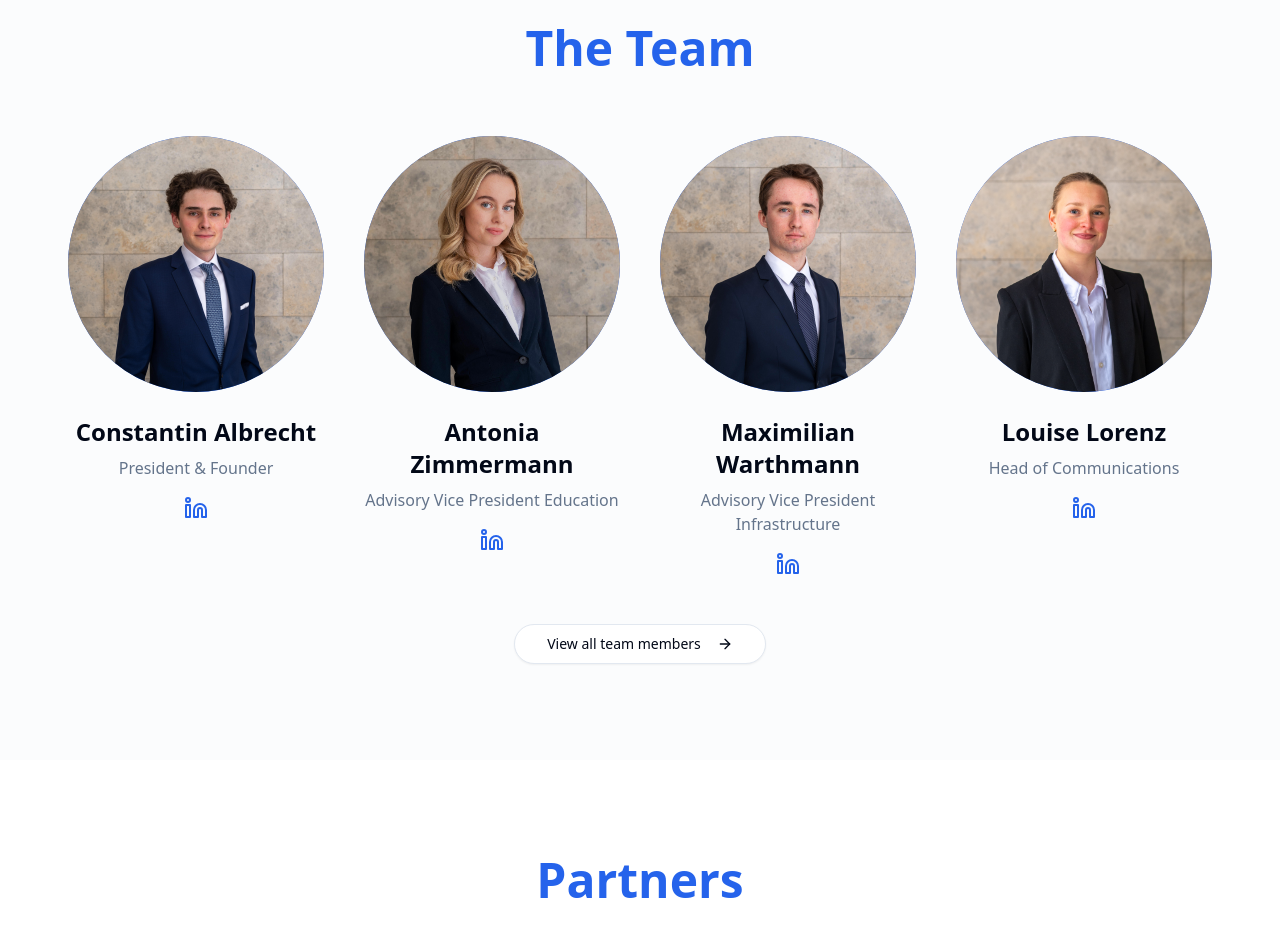
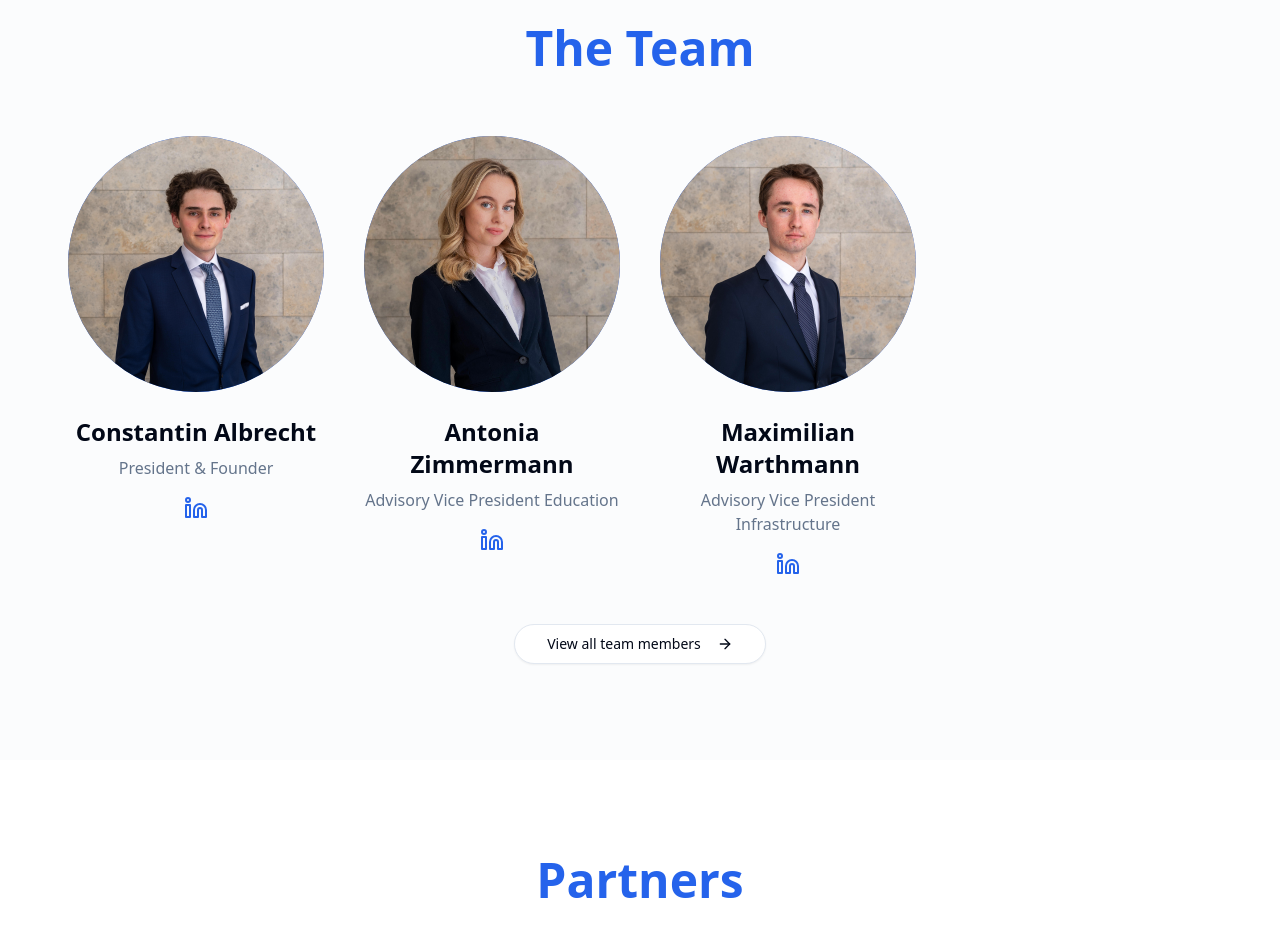
Before and after one commit to munichfinancecircle/website, a Next.js app in the folder my-app/: page / in a window 1280 px wide. Shown: the part 1640-2573 px from the top of the page. Built offline with nearby package versions, Linux system fonts and the light colour scheme.

Commit message:
Update Team

```diff
--- a/my-app/app/page.tsx
+++ b/my-app/app/page.tsx
@@ -62,12 +62,12 @@ const team = [
     image: "/images/Team/TeamMaximilianWarthmann.jpg",
     linkedin: "https://www.linkedin.com/in/maximilianwarthmann/",
   },
-  {
-    name: "Louise Lorenz",
-    role: "Head of Communications",
-    image: "/images/Team/TeamLouiseLorenz.jpg",
-    linkedin: "https://www.linkedin.com/in/louise-lorenz-93ba452b1/",
-  },
+  // {
+  //   name: "Louise Lorenz",
+  //   role: "Head of Communications",
+  //   image: "/images/Team/TeamLouiseLorenz.jpg",
+  //   linkedin: "https://www.linkedin.com/in/louise-lorenz-93ba452b1/",
+  // },
 ]
 
 export default function Home() {
--- a/my-app/app/team/page.tsx
+++ b/my-app/app/team/page.tsx
@@ -36,15 +36,15 @@ const teamData = {
       linkedin: "https://www.linkedin.com/in/maximilianwarthmann/",
       email: "maximilian.warthmann@munichfinancecircle.de",
     },
-    {
-      id: 4,
-      name: "Louise Lorenz",
-      role: "Advisory Vice President of Communications",
-      image: "/images/Team/TeamLouiseLorenz.jpg",
-      bio: "Louise is responsible for the internal and external communication of our organization. Her role includes managing our social-media, coordinating marketing efforts and serving as a point of contact for prospective members.",
-      linkedin: "https://www.linkedin.com/in/louise-lorenz-93ba452b1/",
-      email: "louise.lorenz@munichfinancecircle.de",
-    },
+    // {
+    //   id: 4,
+    //   name: "Louise Lorenz",
+    //   role: "Advisory Vice President of Communications",
+    //   image: "/images/Team/TeamLouiseLorenz.jpg",
+    //   bio: "Louise is responsible for the internal and external communication of our organization. Her role includes managing our social-media, coordinating marketing efforts and serving as a point of contact for prospective members.",
+    //   linkedin: "https://www.linkedin.com/in/louise-lorenz-93ba452b1/",
+    //   email: "louise.lorenz@munichfinancecircle.de",
+    // },
   ],
   heilbronn: [
     {
```
